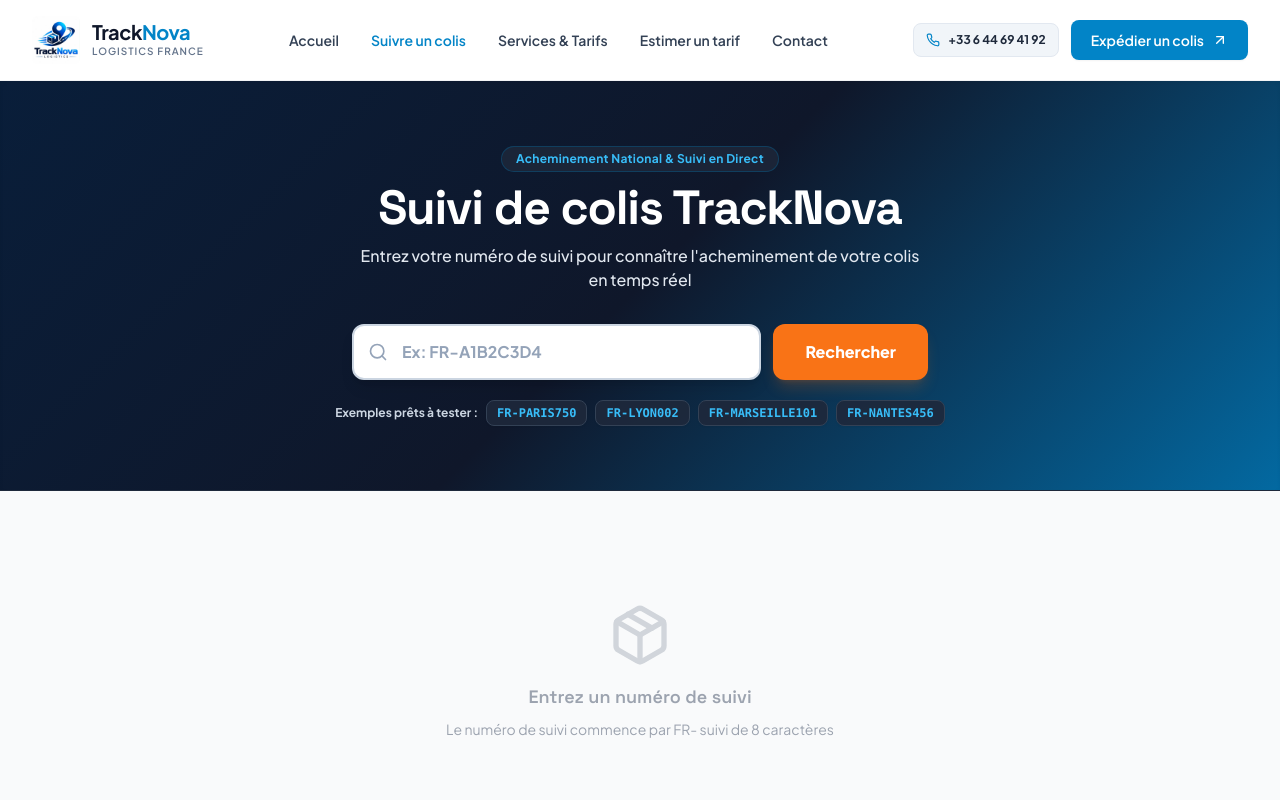
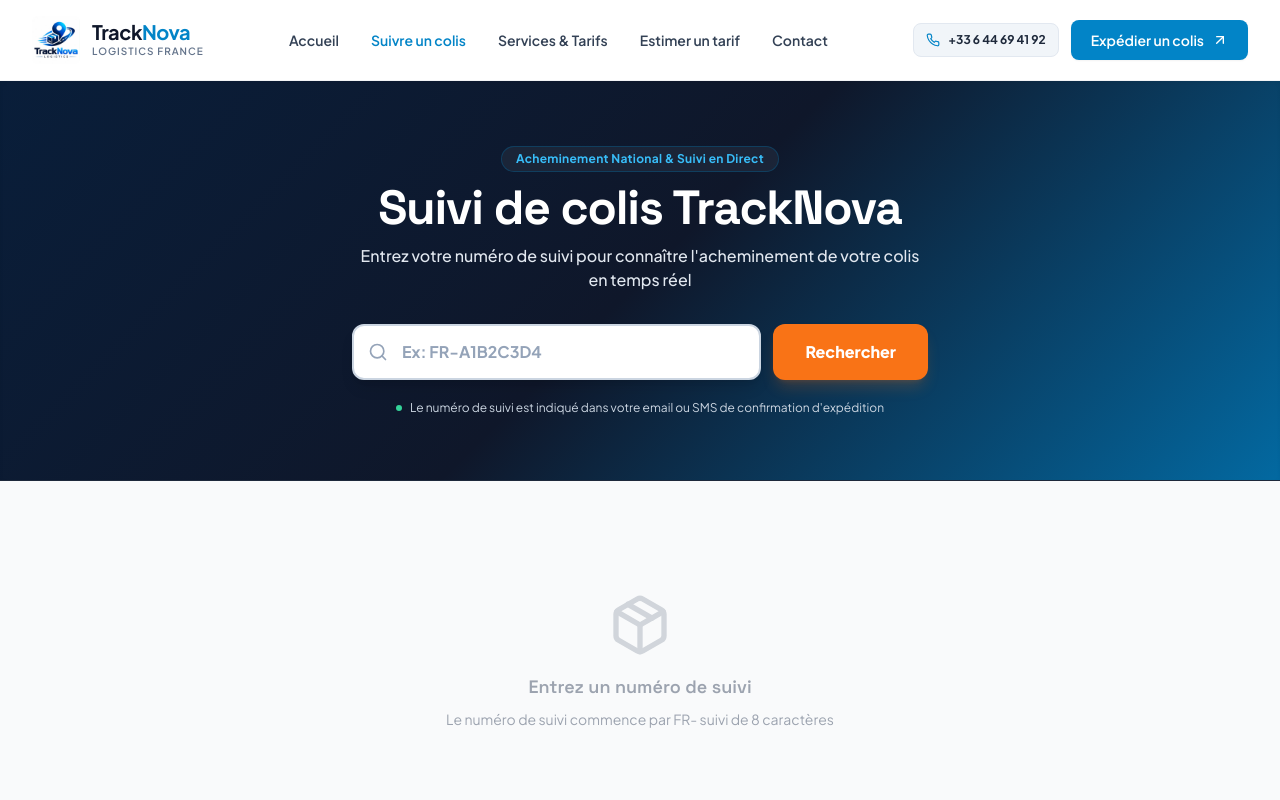
Before and after one commit to bookup237/tracknova-logistics, a React (Vite) app in the folder frontend/: page /suivi in a window 1280 px wide. Shown: the top 800 px of the page. Built offline with nearby package versions, Linux system fonts and the light colour scheme.

Commit message:
Remove test tracking numbers from public Home and Tracking pages and replace with enterprise guidance

```diff
--- a/frontend/src/pages/Home.jsx
+++ b/frontend/src/pages/Home.jsx
@@ -11,9 +11,9 @@ export default function Home() {
   const handleTrack = (e) => {
     e.preventDefault();
     if (trackingNumber.trim()) {
-      navigate(`/suivi?numero=${trackingNumber.trim()}`);
+      navigate(`/suivi?numero=${trackingNumber.trim().toUpperCase()}`);
     } else {
-      navigate('/suivi?numero=FR-PARIS750');
+      navigate('/suivi');
     }
   };
 
@@ -67,18 +67,9 @@ export default function Home() {
                     Suivre le colis
                   </button>
                 </form>
-                <div className="flex flex-wrap items-center gap-2 pt-2 px-1 text-xs text-slate-500">
-                  <span className="font-medium">Numéros de test :</span>
-                  {['FR-PARIS750', 'FR-LYON002', 'FR-MARSEILLE101'].map(demo => (
-                    <button
-                      key={demo}
-                      type="button"
-                      onClick={() => navigate(`/suivi?numero=${demo}`)}
-                      className="px-2 py-0.5 bg-slate-200 hover:bg-sky-100 hover:text-sky-700 text-slate-700 rounded font-mono font-semibold transition-colors"
-                    >
-                      {demo}
-                    </button>
-                  ))}
+                <div className="flex items-center gap-1.5 pt-2 px-1 text-xs text-slate-500">
+                  <span className="font-semibold text-slate-700">Format :</span>
+                  <span>Numéro d'expédition à 10 caractères figurant sur votre bordereau ou récépissé</span>
                 </div>
               </div>
 
--- a/frontend/src/pages/Tracking.jsx
+++ b/frontend/src/pages/Tracking.jsx
@@ -50,8 +50,7 @@ export default function Tracking() {
   const handleSubmit = (e) => {
     e.preventDefault();
     if (!trackingNumber.trim()) {
-      setTrackingNumber('FR-PARIS750');
-      searchShipment('FR-PARIS750');
+      setError('Veuillez entrer votre numéro de suivi.');
       return;
     }
     searchShipment();
@@ -103,22 +102,10 @@ export default function Tracking() {
             </button>
           </form>
 
-          {/* Numéros de test rapide */}
-          <div className="mt-5 flex flex-wrap items-center justify-center gap-2 text-xs">
-            <span className="font-bold text-slate-300">Exemples prêts à tester :</span>
-            {['FR-PARIS750', 'FR-LYON002', 'FR-MARSEILLE101', 'FR-NANTES456'].map(num => (
-              <button
-                key={num}
-                type="button"
-                onClick={() => {
-                  setTrackingNumber(num);
-                  searchShipment(num);
-                }}
-                className="px-2.5 py-1 bg-slate-800/90 hover:bg-slate-700 border border-slate-700 rounded-lg font-mono font-bold text-sky-400 hover:text-white transition-colors cursor-pointer shadow-sm"
-              >
-                {num}
-              </button>
-            ))}
+          {/* Information d'aide au suivi */}
+          <div className="mt-5 flex items-center justify-center gap-2 text-xs text-slate-300">
+            <span className="w-1.5 h-1.5 rounded-full bg-emerald-400"></span>
+            <span>Le numéro de suivi est indiqué dans votre email ou SMS de confirmation d'expédition</span>
           </div>
         </div>
       </div>
```
